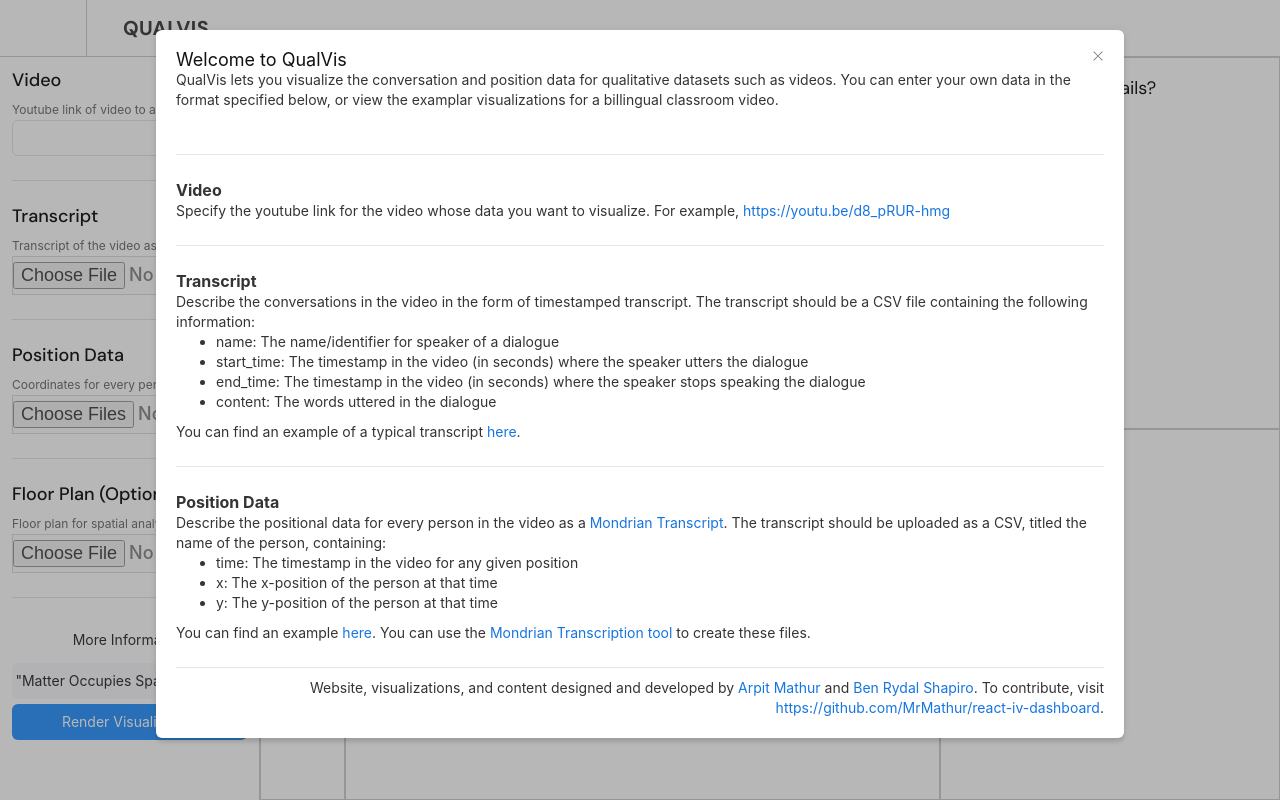
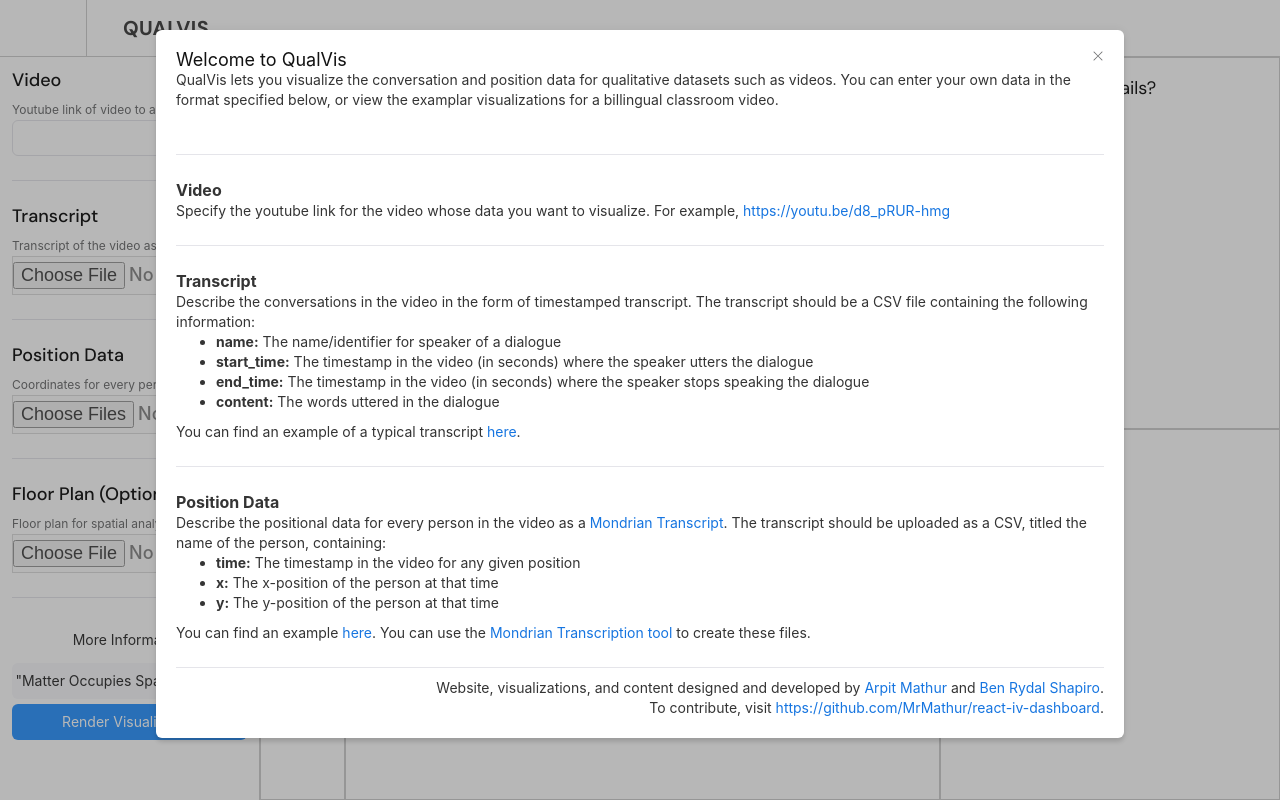
Before and after one commit to MrMathur/react-iv-dashboard, a React (Create React App) app: page / in a window 1280 px wide. Built offline with nearby package versions, Linux system fonts and the light colour scheme; some icons are missing; the HTML template or start-up script is replaced by a standard one.

Commit message:
Modal styling

```diff
--- a/src/components/HelpModal/HelpModal.js
+++ b/src/components/HelpModal/HelpModal.js
@@ -29,25 +29,24 @@
           <p>Specify the youtube link for the video whose data you want to visualize. For example, <a href="https://youtu.be/d8_pRUR-hmg" target="_blank">https://youtu.be/d8_pRUR-hmg</a></p>
           <Divider />
           <h6>Transcript</h6>
-          <p>Describe the conversations in the video in the form of timestamped transcript. The transcript should be a CSV file containing the following information:
+          <p>Describe the conversations in the video in the form of timestamped transcript. The transcript should be a CSV file containing the following information: </p>
             <ul>
-              <li>name: The name/identifier for speaker of a dialogue</li>
-              <li>start_time: The timestamp in the video (in seconds) where the speaker utters the dialogue</li>
-              <li>end_time: The timestamp in the video (in seconds) where the speaker stops speaking the dialogue</li>
-              <li>content: The words uttered in the dialogue</li>
+              <li><b>name:</b> The name/identifier for speaker of a dialogue</li>
+              <li><b>start_time:</b> The timestamp in the video (in seconds) where the speaker utters the dialogue</li>
+              <li><b>end_time:</b> The timestamp in the video (in seconds) where the speaker stops speaking the dialogue</li>
+              <li><b>content:</b> The words uttered in the dialogue</li>
             </ul>
-            You can find an example of a typical transcript <a href={Transcript} download="transcript.csv" target="_blank">here</a>.
-          </p>
+            <p>You can find an example of a typical transcript <a href={Transcript} download="transcript.csv" target="_blank">here</a>.</p>
           <Divider />
           <h6>Position Data</h6>
           <p>
-            Describe the positional data for every person in the video as a <a href='https://www.benrydal.com/software/mondrian-transcription' target='_blank'>Mondrian Transcript</a>. The transcript should be uploaded as a CSV, titled the name of the person, containing:
+            Describe the positional data for every person in the video as a <a href='https://www.benrydal.com/software/mondrian-transcription' target='_blank'>Mondrian Transcript</a>. The transcript should be uploaded as a CSV, titled the name of the person, containing: </p>
             <ul>
-              <li>time: The timestamp in the video for any given position</li>
-              <li>x: The x-position of the person at that time</li>
-              <li>y: The y-position of the person at that time</li>
+              <li><b>time:</b> The timestamp in the video for any given position</li>
+              <li><b>x:</b> The x-position of the person at that time</li>
+              <li><b>y:</b> The y-position of the person at that time</li>
             </ul>
-            You can find an example <a href={TeacherPosition} download="teacher.csv" target='_blank'>here</a>. You can use the <a href='https://www.benrydal.com/software/mondrian-transcription' target='_blank'>Mondrian Transcription tool</a> to create these files.
+            <p>You can find an example <a href={TeacherPosition} download="teacher.csv" target='_blank'>here</a>. You can use the <a href='https://www.benrydal.com/software/mondrian-transcription' target='_blank'>Mondrian Transcription tool</a> to create these files.
           </p>
           <Divider />
           <h6>Floor Plan</h6>
@@ -58,7 +57,8 @@
         </Modal.Body>
         <Modal.Footer>
           <p>
-          Website, visualizations, and content designed and developed by <a href="https://arpitmathur.info/" target="_blank">Arpit Mathur</a> and <a href="https://www.benrydal.com/" target="_blank">Ben Rydal Shapiro</a>. To contribute, visit <a href="https://github.com/MrMathur/react-iv-dashboard" target="_blank">https://github.com/MrMathur/react-iv-dashboard</a>.
+          Website, visualizations, and content designed and developed by <a href="https://arpitmathur.info/" target="_blank">Arpit Mathur</a> and <a href="https://www.benrydal.com/" target="_blank">Ben Rydal Shapiro</a>.<br />
+          To contribute, visit <a href="https://github.com/MrMathur/react-iv-dashboard" target="_blank">https://github.com/MrMathur/react-iv-dashboard</a>.
           </p>
         </Modal.Footer>
       </Modal>
```
